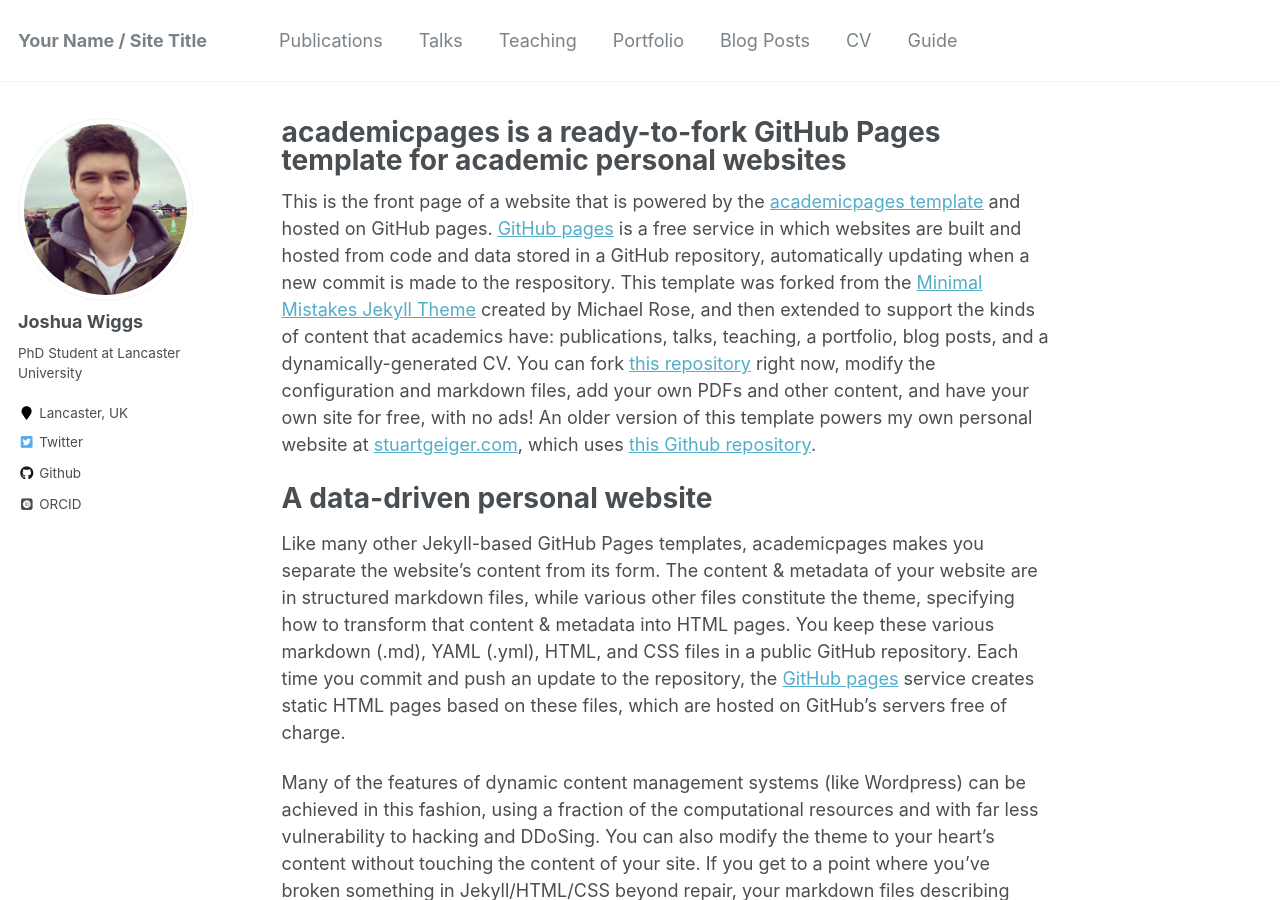
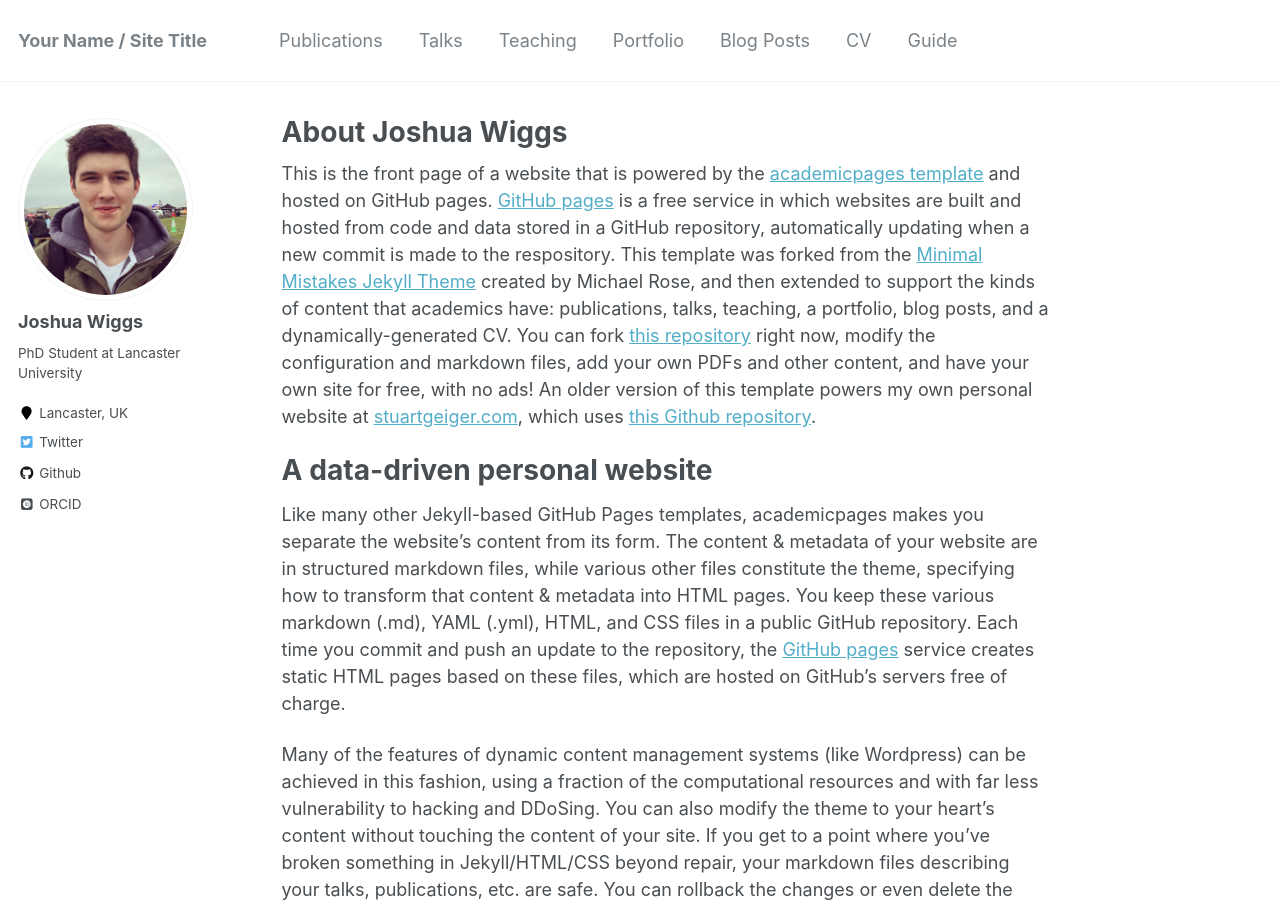
Before and after one commit to JoshWiggs/JoshWiggs.github.io, a Jekyll site: the page built from _pages/about.md, in a window 1280 px wide and 900 px high. Built offline with Jekyll 4.4.1, drawn with Linux system fonts in a browser that asks for light colours; some web fonts are replaced.

Commit message:
Update about.md title

```diff
--- a/_pages/about.md
+++ b/_pages/about.md
@@ -1,6 +1,6 @@
 ---
 permalink: /
-title: "academicpages is a ready-to-fork GitHub Pages template for academic personal websites"
+title: "About Joshua Wiggs"
 excerpt: "About me"
 author_profile: true
 redirect_from:
```
